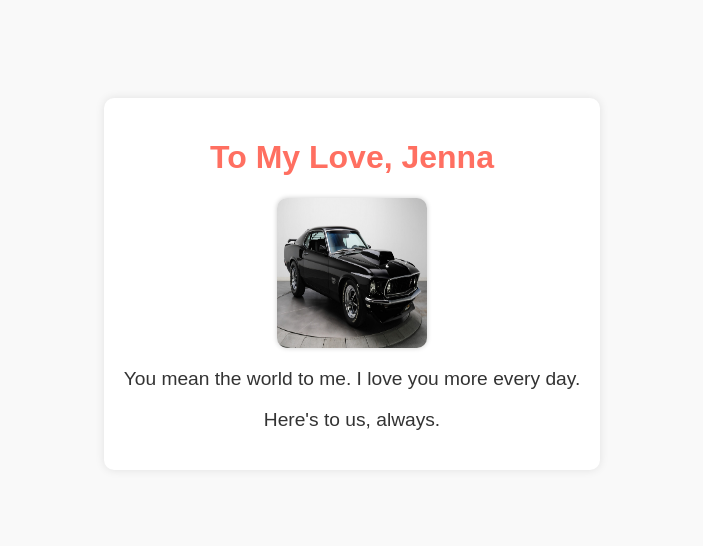
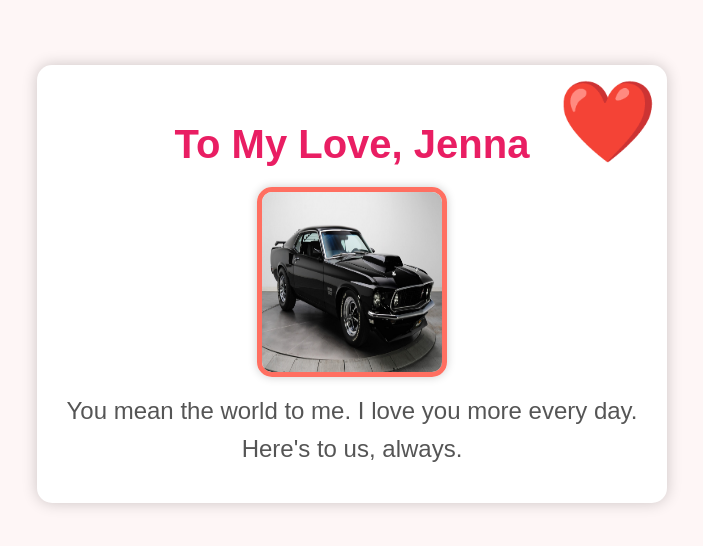
Before and after one commit to akhilmidda18/love-website, a plain HTML site: page index.html in a window 1280 px wide. Shown: the part 116-662 px from the top of the page, without its empty margins (288-991 px from the left). Drawn offline with Linux system fonts and the light colour scheme; files whose address does not match are found by name.

Commit message:
Update styles.css

```diff
--- a/CSS/styles.css
+++ b/CSS/styles.css
@@ -1,43 +1,51 @@
 body {
     font-family: 'Arial', sans-serif;
-    background-color: #f9f9f9;
+    background-color: #fef6f6; /* Soft pink background */
     margin: 0;
     padding: 0;
     display: flex;
     justify-content: center;
     align-items: center;
     height: 100vh;
+    position: relative;
 }
 
 .container {
     text-align: center;
     background-color: #ffffff;
-    padding: 20px;
-    border-radius: 10px;
-    box-shadow: 0 0 10px rgba(0, 0, 0, 0.1);
+    padding: 30px;
+    border-radius: 15px;
+    box-shadow: 0 0 15px rgba(0, 0, 0, 0.2);
+    position: relative;
+    z-index: 1;
 }
 
 h1 {
-    color: #ff6f61;
+    color: #e91e63; /* Deep pink */
+    font-size: 2.5em;
+    margin-bottom: 20px;
+    font-family: 'Cursive', sans-serif; /* Add a loving font */
 }
 
 .gallery {
     display: flex;
     justify-content: center;
-    gap: 15px;
+    gap: 20px;
     margin-bottom: 20px;
 }
 
 .gallery img {
-    width: 150px;
-    height: 150px;
-    border-radius: 10px;
-    box-shadow: 0 0 5px rgba(0, 0, 0, 0.2);
+    width: 180px;
+    height: 180px;
+    border-radius: 15px;
+    box-shadow: 0 0 10px rgba(0, 0, 0, 0.2);
+    border: 5px solid #ff6f61; /* Add a border for more emphasis */
 }
 
 p {
-    font-size: 1.2em;
-    color: #333;
+    font-size: 1.5em;
+    color: #555;
+    margin: 10px 0;
 }
 
 body::before {
@@ -49,6 +57,17 @@ body::before {
     bottom: 0;
     background-image: url('images/flowers.jpg');
     background-size: cover;
-    opacity: 0.2;
+    background-blur: 5px;
+    opacity: 0.3;
     z-index: -1;
 }
+
+.container::after {
+    content: '❤️';
+    font-size: 5em;
+    position: absolute;
+    top: 10px;
+    right: 10px;
+    color: #ff6f61;
+    z-index: -1;
+}
```
